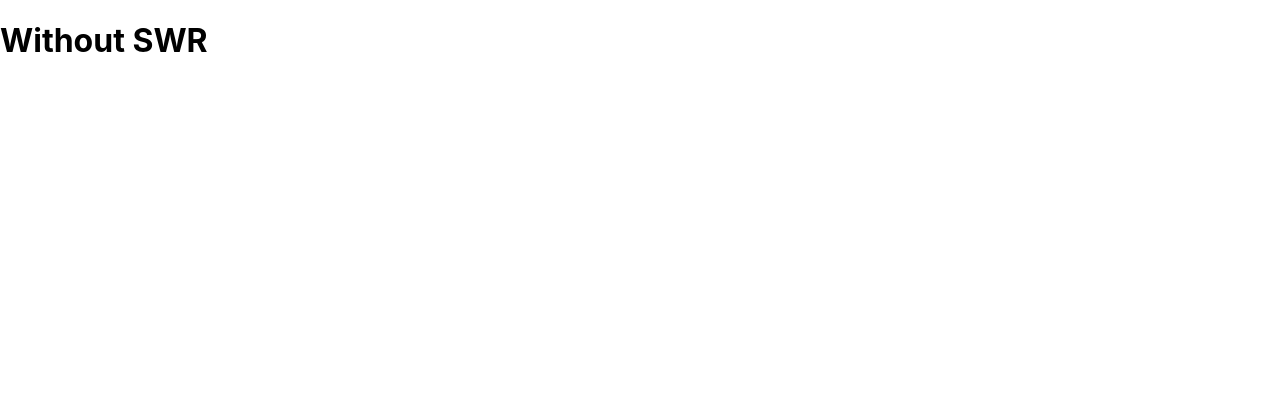
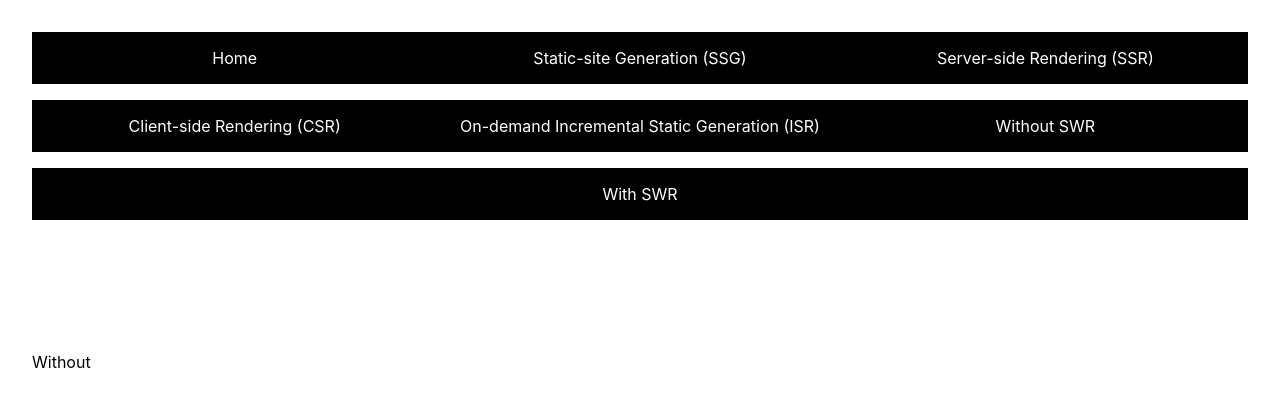
Before and after one commit to saadbess/next-rendering-techniques, a Next.js app: page /without-swr in a window 1280 px wide. Shown: the top 406 px of the page. Built offline with nearby package versions, Linux system fonts and the light colour scheme.

Commit message:
feat: add Swr content

```diff
--- a/pages/without-swr/index.js
+++ b/pages/without-swr/index.js
@@ -1,3 +1,15 @@
+import styles from "../../styles/Swr.module.css";
+import Header from "../../components/Header";
+
 export default function IndexPage(){
-    return(<h1>Without SWR</h1>);
+    return(<div className={styles.container}>
+        <header className={styles.header}>
+          <Header />
+        </header>
+        <main className={styles.main}>
+          <div className={styles.content}>
+            <p>Without</p>
+          </div>
+        </main>
+      </div>);
 };
--- /dev/null
+++ b/styles/Swr.module.css
@@ -0,0 +1,66 @@
+.container {
+  padding: 2rem 0;
+  display: grid;
+  grid-template-areas: "header" "main" "footer";
+  grid-template-columns: 1fr 3fr;
+  grid-template-rows: 1fr min-content;
+  grid-gap: 100px;
+}
+
+.header {
+  grid-area: header;
+}
+
+.main {
+  grid-area: main;
+}
+
+.content {
+  padding-inline: 2.5%;
+}
+
+.footer {
+  display: flex;
+  flex-direction: column;
+  padding: 2rem 0;
+  border-top: 1px solid #eaeaea;
+  justify-content: center;
+  align-items: center;
+  width: 100vw;
+  grid-area: footer;
+  text-align: center;
+}
+
+.title a {
+  color: #0070f3;
+  text-decoration: none;
+}
+
+.title a:hover,
+.title a:focus,
+.title a:active {
+  text-decoration: underline;
+}
+
+.title {
+  margin: 0;
+  line-height: 1.15;
+  font-size: 4rem;
+}
+
+.title,
+.description {
+  text-align: center;
+}
+
+.description {
+  margin: 4rem 0;
+  line-height: 1.5;
+  font-size: 1.5rem;
+}
+
+@media (min-width: 600px) {
+  .footer {
+    flex-direction: row;
+  }
+}
```
Also changed, not shown: pages/with-swr/index.js (+17 -3 lines).
